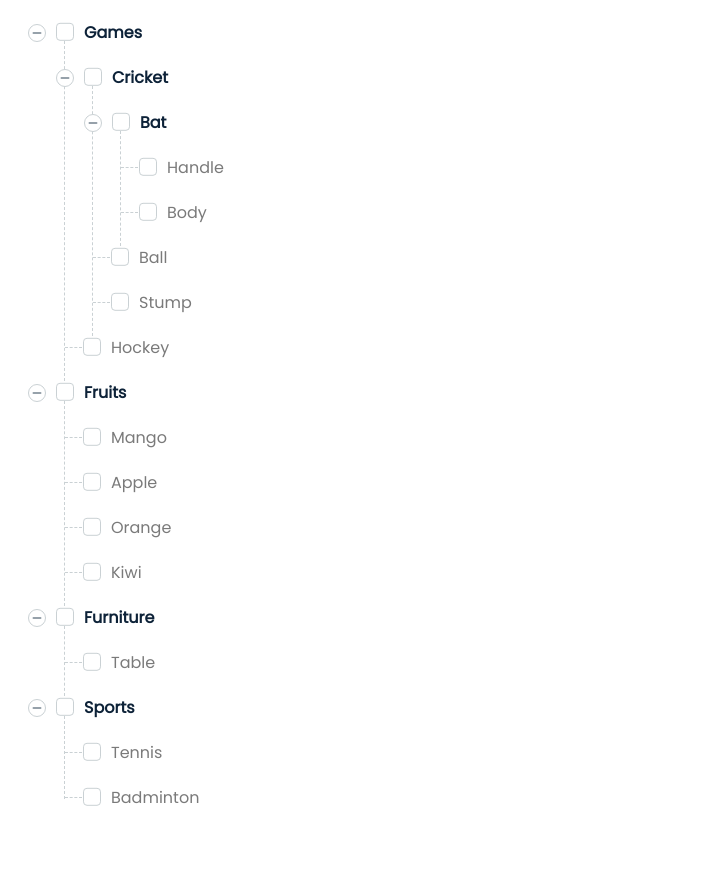
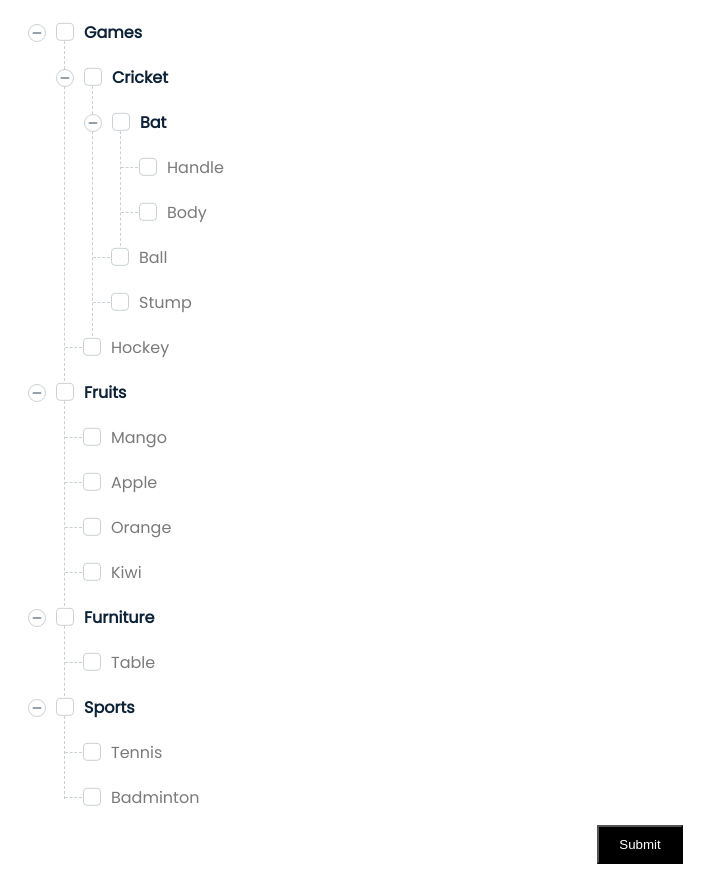
Before and after one commit to Mayankraj44/Nested-Checkbox, a React (Create React App) app: page / in a window 1280 px wide. Shown: the whole page, without its empty margins (0-718 px from the left). Before the commit the page ends 810 px from the top, so only its background shows below. Built offline with nearby package versions, Linux system fonts and the light colour scheme.

Commit message:
update :submit btn and varibale created for conditions

```diff
--- a/src/App.css
+++ b/src/App.css
@@ -55,6 +55,7 @@ input[type="checkbox"] {
    display: grid;
    place-content: center;
    margin-right: 10px;
+   z-index: 10;
  }
 
 
--- a/src/component/CheckBoxItem/CheckBoxItem.jsx
+++ b/src/component/CheckBoxItem/CheckBoxItem.jsx
@@ -1,21 +1,20 @@
-import React, { useMemo, useRef, useState } from "react";
-import CheckBoxParent from "../CheckBoxParent/CheckBoxParent";
+import React, { useRef, useState } from "react";
 import { ReactComponent as Expand } from "../../assets/expand.svg";
 import { ReactComponent as Shrink } from "../../assets/shrink.svg";
-import styles from "./index.module.css"
+import CheckBoxParent from "../CheckBoxParent/CheckBoxParent";
+import styles from "./index.module.css";
 
 const CheckBoxItem = ({ data, itemCount, index }) => {
   const [expanded, setExpanded] = useState(true); //let all parent to be expanded in initial render
   const ref = useRef(null);
   const checkBoxRef = useRef(null);
-  const childrenLength = useMemo(() => data.children.length, []);
 
   const toggleExpanded = () => {
     setExpanded((prev) => !prev);
   };
 
   function handleClick(e) {
-    console.log(data.name, " clicked", e);
+    // console.log(data.name, " clicked", e);
     const inputs = ref.current.querySelectorAll("input[type=checkbox]");
     //only trigger this event when this is bubbling not on its own checkox state change
     if (inputs.length && e.target !== checkBoxRef.current) {
@@ -54,10 +53,15 @@ const CheckBoxItem = ({ data, itemCount, index }) => {
       });
     }
   }
+  const childrenLength = data.children.length;
+  const isNotLastElementAndHaveChildren =
+    !!data.children.length && index + 1 !== itemCount;
+  const isLastElementHaveChildAndExpanded =
+    index + 1 === itemCount && !!data.children.length && expanded;
 
   return (
     <div onClick={handleClick} className={styles.test}>
-      <div style={{ display: "flex",alignItems:"center" }}>
+      <div style={{ display: "flex", alignItems: "center" }}>
         {!!childrenLength && (
           <div className={styles.stateBox} onClick={toggleExpanded}>
             {expanded ? <Shrink /> : <Expand />}
@@ -74,6 +78,7 @@ const CheckBoxItem = ({ data, itemCount, index }) => {
         />
         <label
           style={{
+            overflowWrap: "break-word",
             fontWeight: `${childrenLength ? "600" : "400"}`,
             color: `${childrenLength ? "#0D2238" : "#7A7A7A"}`,
           }}
@@ -84,11 +89,15 @@ const CheckBoxItem = ({ data, itemCount, index }) => {
       <div ref={ref} style={{ display: `${expanded ? "block" : "none"}` }}>
         <CheckBoxParent data={data.children} />
       </div>
-      {!!data.children.length && index + 1 !== itemCount && (
+      {isNotLastElementAndHaveChildren && (
         <div className={styles.verticalLine}></div>
       )}
-      {index + 1 === itemCount && !!data.children.length && expanded && (
-        <div style={{ height: "calc(100% - 32px)" }} className={styles.verticalLine}></div>
+
+      {isLastElementHaveChildAndExpanded && (
+        <div
+          style={{ height: "calc(100% - 32px)" }}
+          className={styles.verticalLine}
+        ></div>
       )}
     </div>
   );
--- a/src/component/CheckBoxItem/index.module.css
+++ b/src/component/CheckBoxItem/index.module.css
@@ -9,8 +9,8 @@
   color: #74838f;
   display: flex;
   align-items: center;
-  height: 18px;
-  width: 18px;
+  min-height: 18px;
+  min-width: 18px;
   justify-content: center;
   box-sizing: border-box;
   margin-right: 10px;
@@ -26,7 +26,7 @@
   left: 36px;
 }
 .horizontalLine {
-  width: 17px;
+  min-width: 17px;
   margin-right: 10px;
   border-top: 1px dashed #cad1d4;
   position: relative;
--- a/src/component/Checkbox/Checkbox.jsx
+++ b/src/component/Checkbox/Checkbox.jsx
@@ -1,44 +1,44 @@
-import React, { useEffect, useState } from 'react'
-import {data as listData} from "../../data/checkbox"
-import { tree } from '../../data/checkbox';
-import CheckBoxItem from '../CheckBoxItem/CheckBoxItem';
-import CheckBoxParent from '../CheckBoxParent/CheckBoxParent';
+import React, { useEffect, useState } from "react";
+import { tree } from "../../data/checkbox";
+import CheckBoxParent from "../CheckBoxParent/CheckBoxParent";
+import styles from "./index.module.css"
 
 const Checkbox = () => {
-    const [data,setData]=useState();
+  const [data, setData] = useState();
 
-    useEffect(()=>{
-      const result=tree()
-      setData(result)
-    },[])
+  useEffect(() => {
+    const result = tree();
+    setData(result);
+  }, []);
 
-    const formValues=(e)=>{
-      e.preventDefault()
-      const elements=e.target.elements
-     console.log(elements)
-     const elementArray=[...elements]
-     // return a array with checkbox value true and their respective name
-     const result=elementArray.slice(0,elementArray.length-1).reduce((acc,item)=>{
-      if(item.checked){
-        acc.push({
-          name:item.getAttribute("data-name"),
-          checked:item.checked
-        })
-      }
-      return acc
-     },[])
-     console.log("Form values",result)
-    }
+  const formValues = (e) => {
+    e.preventDefault();
+    const elements = e.target.elements;
+    // console.log(elements);
+    const elementArray = [...elements];
+    // return a array with checkbox value true and their respective name
+    const result = elementArray
+      .slice(0, elementArray.length - 1)
+      .reduce((acc, item) => {
+        if (item.checked) {
+          acc.push({
+            name: item.getAttribute("data-name"),
+            checked: item.checked,
+          });
+        }
+        return acc;
+      }, []);
+    console.log("Form values", result);
+  };
 
-
-
-    console.log("Data",data)
+  // console.log("Data", data);
 
   return (
-    <form onSubmit={(e)=>formValues(e)}>
-    {data && <CheckBoxParent data={data} />}
+    <form className={styles.form} onSubmit={(e) => formValues(e)}>
+      {data && <CheckBoxParent data={data} />}
+      <button className={styles.submitBtn}>Submit</button>
     </form>
-  )
-}
+  );
+};
 
-export default Checkbox
+export default Checkbox;
--- /dev/null
+++ b/src/component/Checkbox/index.module.css
@@ -0,0 +1,16 @@
+.form{
+    margin:20px auto;
+    text-align: center;
+}
+.submitBtn{
+    padding:10px 20px;
+    margin-top:15px;
+    color:white;
+    background-color: black;
+    cursor: pointer;
+
+}
+.submitBtn:active{
+    color:black;
+    background-color: white;;
+}
```
